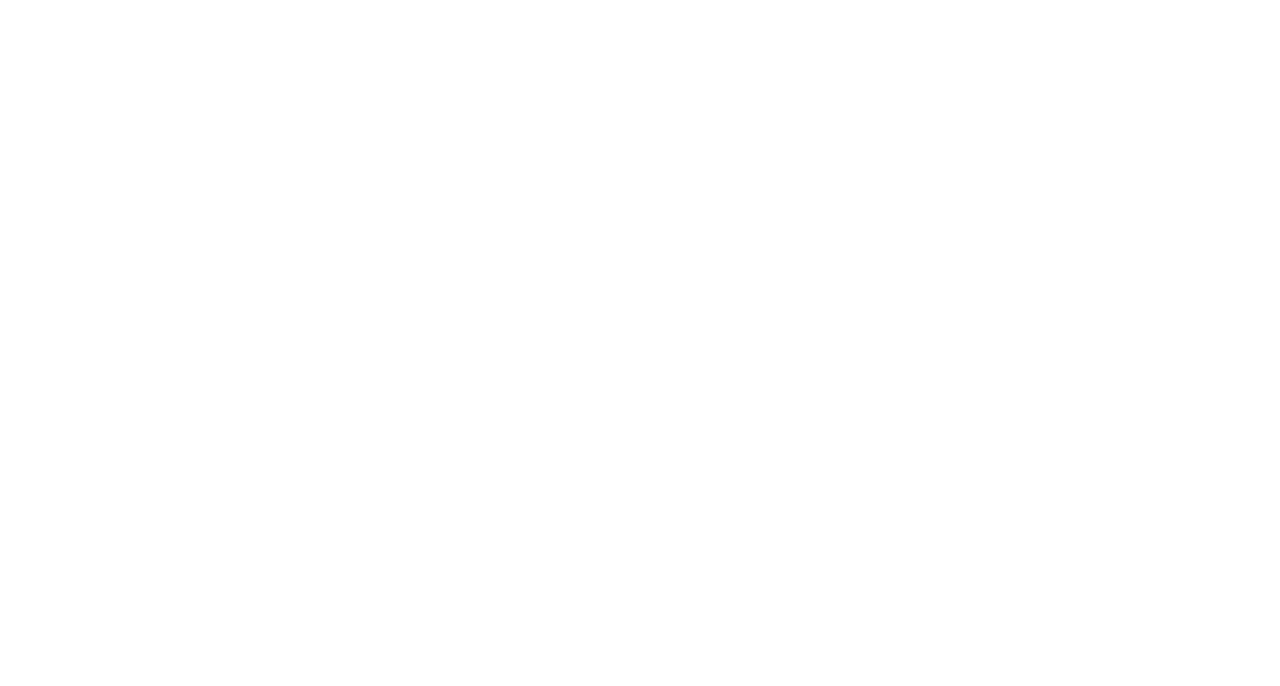
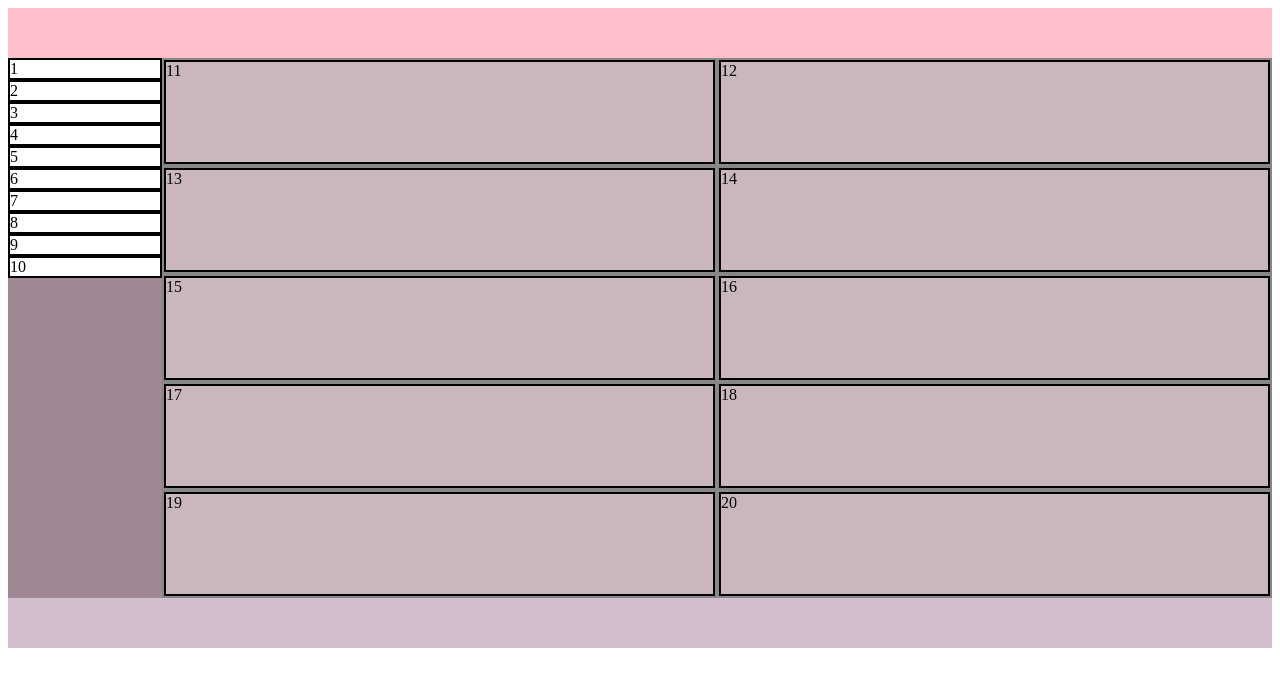
Before and after one commit to AideeGH/Homework, a plain HTML site: page for-sale.html in a window 1280 px wide. Drawn offline with Linux system fonts and the light colour scheme.

Commit message:
Layout of: For Sale

```diff
--- a/for-sale.html
+++ b/for-sale.html
@@ -0,0 +1,40 @@
+<!DOCTYPE html>
+<html lang="en">
+<head>
+    <meta charset="UTF-8">
+    <meta http-equiv="X-UA-Compatible" content="IE=edge">
+    <meta name="viewport" content="width=device-width, initial-scale=1.0">
+    <title>Document</title>
+    <link rel="stylesheet" href="style.css">
+</head>
+<nav class="black grow height50"></nav>
+<body>
+    <main class="main battleshipgrey">
+        <div class="mountbattenpink">
+            <div class="flex25 white border width25">1</div>
+            <div class="flex25 white border width25">2</div>
+            <div class="flex25 white border width25">3</div>
+            <div class="flex25 white border width25">4</div>
+            <div class="flex25 white border width25">5</div>
+            <div class="flex25 white border width25">6</div>
+            <div class="flex25 white border width25">7</div>
+            <div class="flex25 white border width25">8</div>
+            <div class="flex25 white border width25">9</div>
+            <div class="flex25 white border width25">10</div>
+        </div>
+        <div class="flexcolumn">
+            <div class=" column2 blackshadows border height100">11</div>
+            <div class=" column2 blackshadows border height100">12</div>
+            <div class=" column2 blackshadows border height100">13</div>
+            <div class=" column2 blackshadows border height100">14</div>
+            <div class=" column2 blackshadows border height100">15</div>
+            <div class=" column2 blackshadows border height100">16</div>
+            <div class=" column2 blackshadows border height100">17</div>
+            <div class=" column2 blackshadows border height100">18</div>
+            <div class=" column2 blackshadows border height100">19</div>
+            <div class=" column2 blackshadows border height100">20</div>
+        </div>
+    </main>
+    <footer class="thistle height50"></footer>
+</body>
+</html>
--- a/style.css
+++ b/style.css
@@ -23,13 +23,12 @@
 }
 .blackshadows {
     background-color: #c9b6be;
-    min-height: 100px;
 }
 .thistle {
     background-color: #d1becf;
 }
 .flexrow {
-    flex-basis: calc(100% / 3 - 4pc);
+    flex-basis: calc(100% / 3 - 8px);
     margin: 2px;
 }
 .border {
@@ -40,8 +39,31 @@
 }
 .black {
     background-color: pink;
+
 }
 .white {
     background-color: white;
+
+}
+.height100 {
     min-height: 100px;
 }
+.height50 {
+    min-height: 50px;
+}
+.height25 {
+    min-height: 25px;
+}
+.column2 {
+    flex-basis: calc(100% / 2 - 8px);
+    margin: 2px;
+}
+.flexcolumn {
+    display: flex;
+    flex-wrap: wrap;
+    flex-basis: 75%;
+    flex-grow: 1;
+}
+.width25 {
+    min-width: 150px;
+}
```
Also changed, not shown: index.html (+17 -18 lines).
